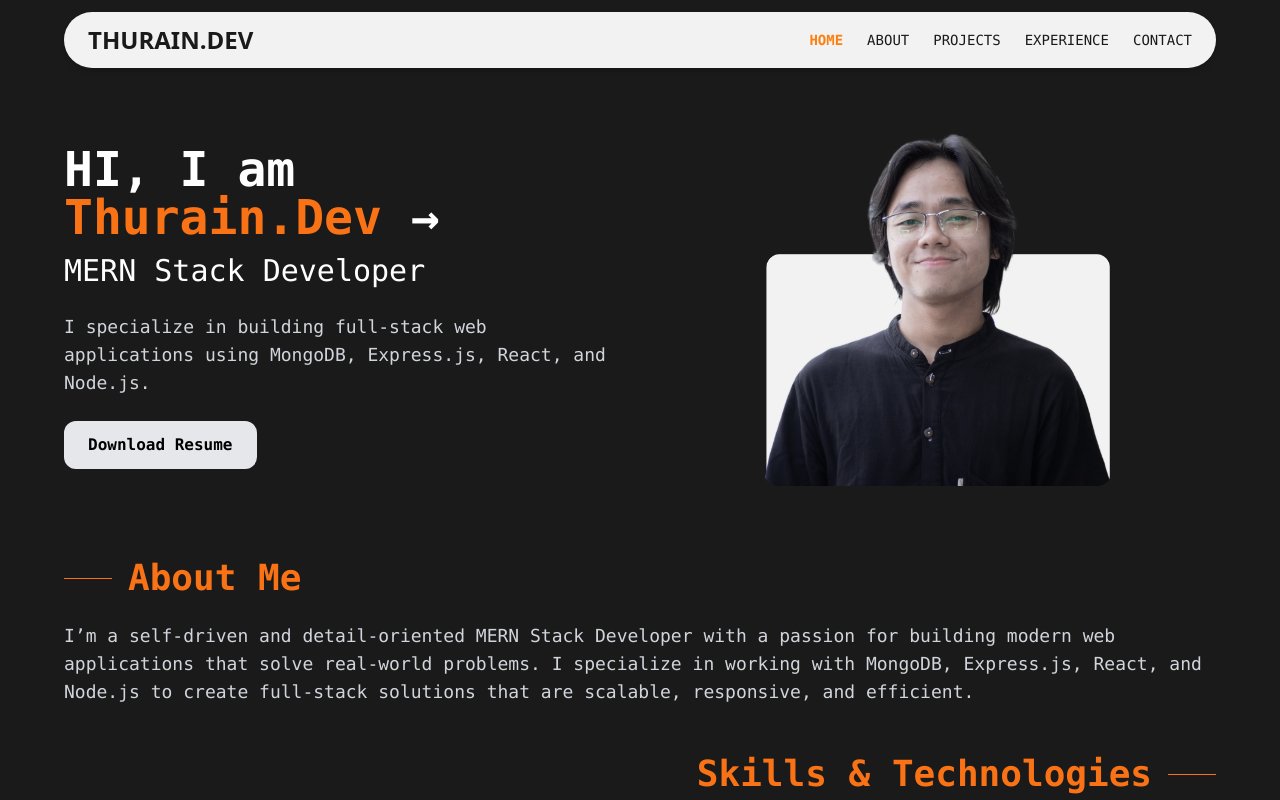
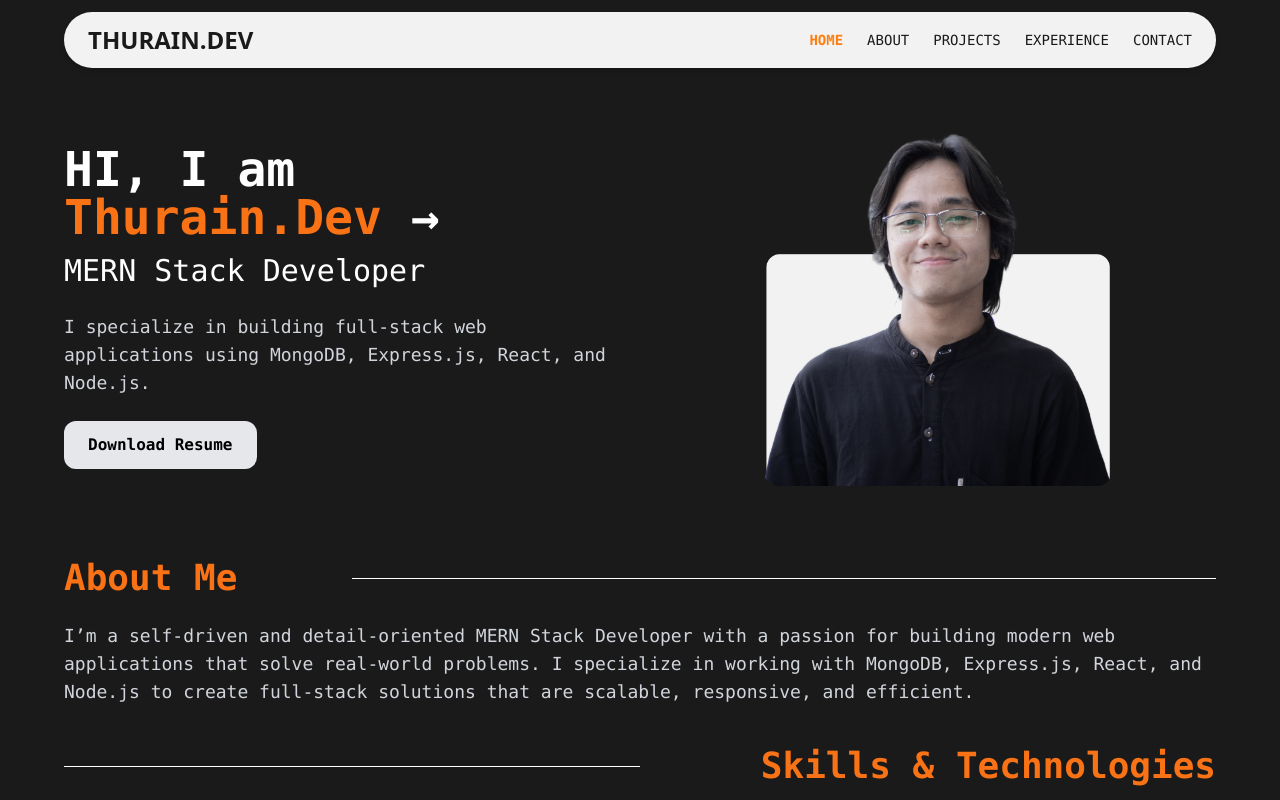
Before and after one commit to ThurainDev/my-portfolio, a React (Vite) app: page / in a window 1280 px wide. Shown: the top 800 px of the page. Built offline with nearby package versions, Linux system fonts and the light colour scheme.

Commit message:
second sections minor update

```diff
--- a/src/components/About.jsx
+++ b/src/components/About.jsx
@@ -2,11 +2,14 @@ import React from 'react';
 
 const About = () => {
   return (
-    <section className="bg-theme-color text-white px-4 pt-8 pb-6">
+    <section className="bg-theme-color text-white px-4 pt-8 pb-4">
       <div className="max-w-6xl mx-auto">
+        {/* Title & line layout */}
         <div className="flex items-center mb-6">
-          <div className="h-px w-12 bg-orange-500 mr-4" />
-          <h2 className="text-3xl md:text-4xl font-bold text-orange-500 font-mono">About Me</h2>
+          <h2 className="w-1/2 md:w-1/4 text-3xl md:text-4xl font-bold text-orange-500 font-mono">
+            About Me
+          </h2>
+          <div className="w-1/2 md:w-3/4 h-px bg-white" />
         </div>
         <p className="text-gray-300 text-base md:text-lg font-mono leading-relaxed">
           I’m a self-driven and detail-oriented MERN Stack Developer with a passion for building
--- a/src/components/Skills.jsx
+++ b/src/components/Skills.jsx
@@ -24,12 +24,12 @@ const Skills = () => {
   return (
     <section className="bg-theme-color text-white px-4 pt-6 pb-12">
       <div className="max-w-6xl mx-auto">
-        <div className="flex items-center justify-end mb-6">
-          <h2 className="text-3xl md:text-4xl font-bold text-orange-500 font-mono mr-4">
-            Skills & Technologies
-          </h2>
-          <div className="h-px w-12 bg-orange-500" />
-        </div>
+       <div className="flex items-center mb-6">
+  <div className="w-[15%] sm:w-[30%] lg:w-[50%] h-px bg-white" />
+  <h2 className="w-[85%] hidden:sm:w-[70%] lg:w-[50%] text-3xl md:text-4xl font-bold text-orange-500 font-mono text-right pl-4">
+    Skills & Technologies
+  </h2>
+</div>
 
         <div className="grid grid-cols-1 md:grid-cols-2 lg:grid-cols-3 gap-6">
           <SkillCard
```
